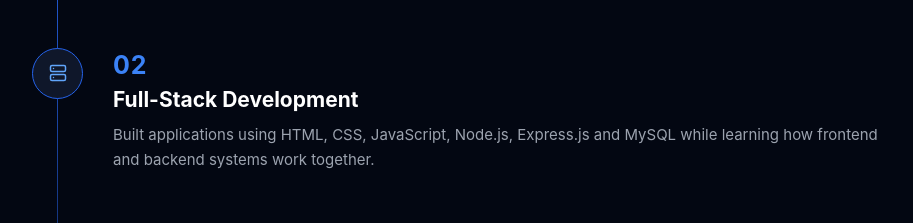
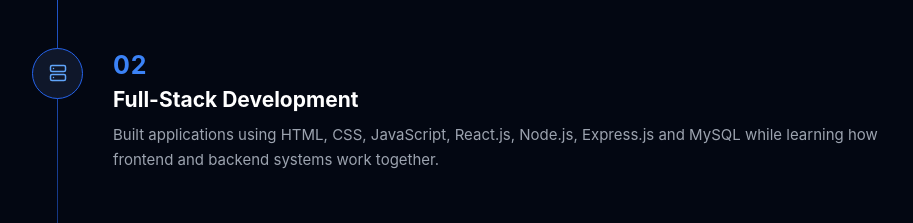
Before and after one commit to mkgtm28/Mayank_Portfolio, a React (Vite) app: page /about in a window 1280 px wide. Shown: the part 1480-1703 px from the top of the page, without its empty margins (183-1096 px from the left). Built offline with nearby package versions, Linux system fonts and the light colour scheme.

Commit message:
Improve About

```diff
--- a/src/pages/About.jsx
+++ b/src/pages/About.jsx
@@ -136,7 +136,7 @@ function About() {
               <span>02</span>
               <h3>Full-Stack Development</h3>
               <p>
-                Built applications using HTML, CSS, JavaScript,
+                Built applications using HTML, CSS, JavaScript, React.js,
                 Node.js, Express.js and MySQL while learning how
                 frontend and backend systems work together.
               </p>
```
